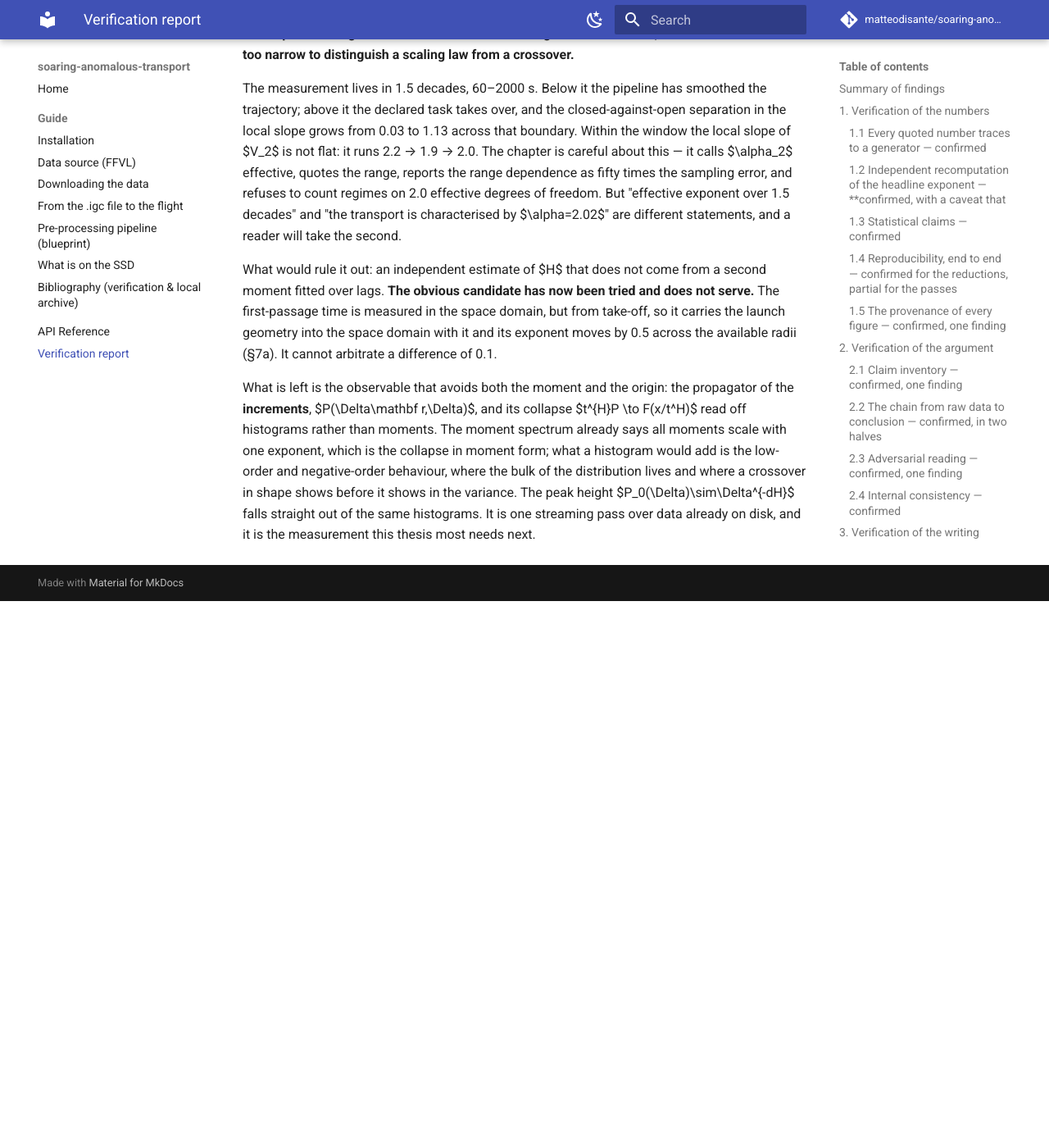
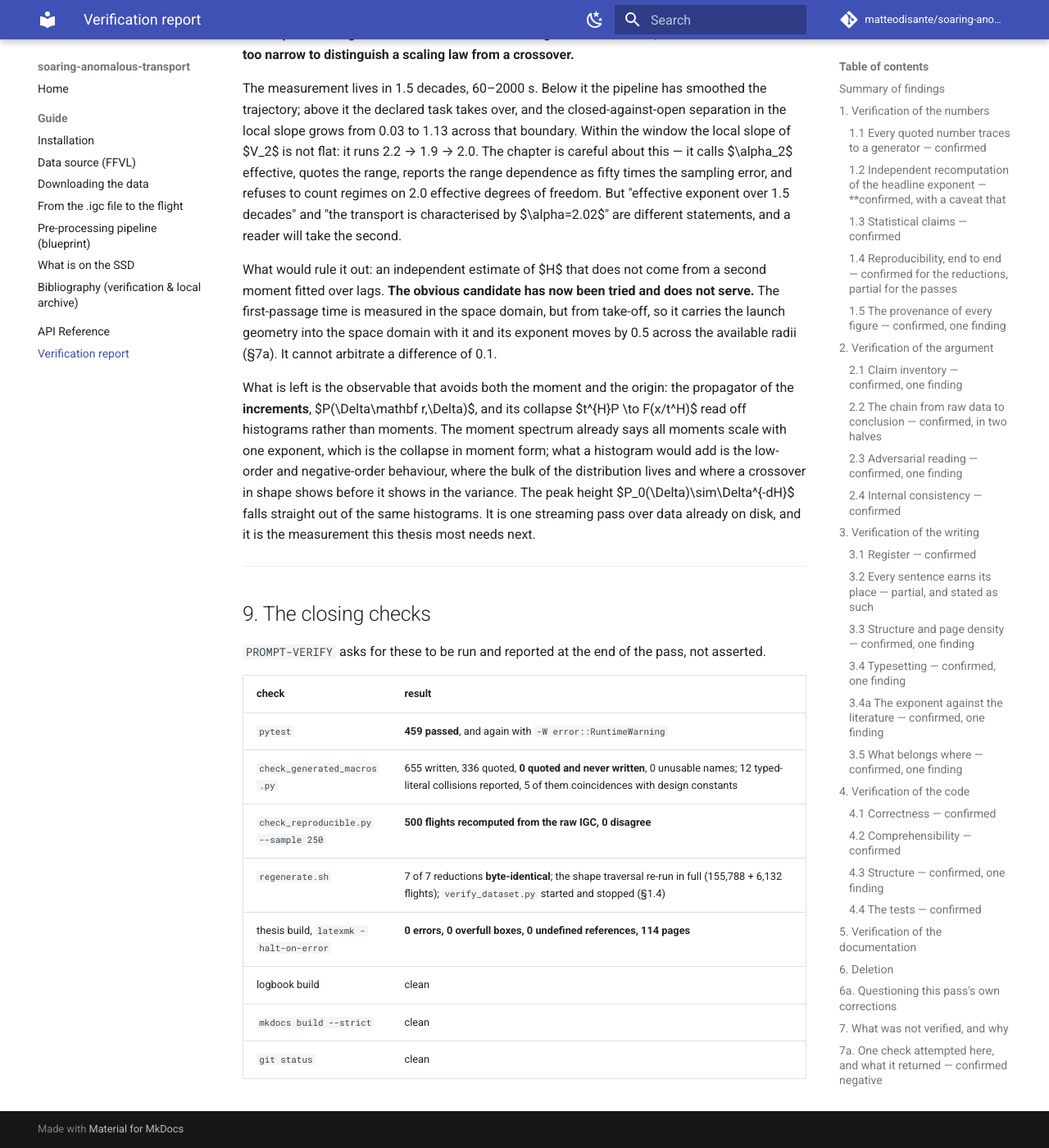
Before and after one commit to matteodisante/soaring-anomalous-transport, an MkDocs documentation site: the page built from docs/VERIFICATION-REPORT.md, in a window 1280 px wide and 1400 px high, scrolled down 11652 px. Shown: the whole window at 82% size. Built offline with MkDocs 1.6.1 and Material for MkDocs 9.7.7, drawn with Linux system fonts in a browser that asks for light colours; comment, search, counter and statistics services are not loaded; before the commit the page ends 12385 px from its top, so only the background shows below that.

Commit message:
docs: fill in the closing checks of the verification report

```diff
--- a/docs/VERIFICATION-REPORT.md
+++ b/docs/VERIFICATION-REPORT.md
@@ -445,3 +445,20 @@
 crossover in shape shows before it shows in the variance. The peak height
 $P_0(\Delta)\sim\Delta^{-dH}$ falls straight out of the same histograms. It is one streaming
 pass over data already on disk, and it is the measurement this thesis most needs next.
+
+---
+
+## 9. The closing checks
+
+`PROMPT-VERIFY` asks for these to be run and reported at the end of the pass, not asserted.
+
+| check | result |
+|---|---|
+| `pytest` | **459 passed**, and again with `-W error::RuntimeWarning` |
+| `check_generated_macros.py` | 655 written, 336 quoted, **0 quoted and never written**, 0 unusable names; 12 typed-literal collisions reported, 5 of them coincidences with design constants |
+| `check_reproducible.py --sample 250` | **500 flights recomputed from the raw IGC, 0 disagree** |
+| `regenerate.sh` | 7 of 7 reductions **byte-identical**; the shape traversal re-run in full (155,788 + 6,132 flights); `verify_dataset.py` started and stopped (§1.4) |
+| thesis build, `latexmk -halt-on-error` | **0 errors, 0 overfull boxes, 0 undefined references, 114 pages** |
+| logbook build | clean |
+| `mkdocs build --strict` | clean |
+| `git status` | clean |
```
Also changed, not shown: 2 other files.
